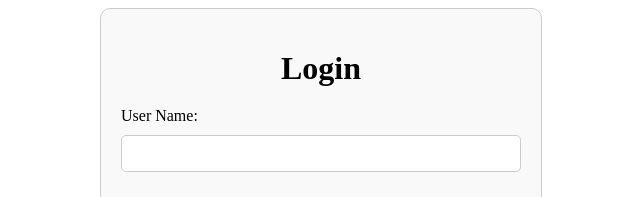
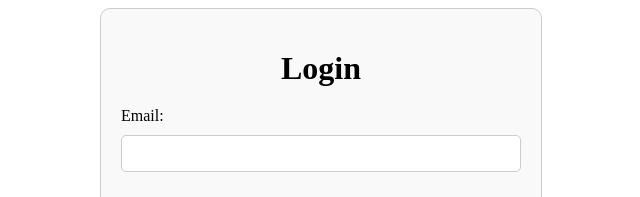
Before and after one commit to mutularyan/Simple-scrabble, a React (Vite) app in the folder Frontend/: page /login in a window 1280 px wide. Shown: the top 197 px of the page, without its empty margins (319-959 px from the left). Built offline with nearby package versions, Linux system fonts and the light colour scheme.

Commit message:
Minor changes

```diff
--- a/Frontend/src/APP/Pages/LogIn/index.jsx
+++ b/Frontend/src/APP/Pages/LogIn/index.jsx
@@ -5,7 +5,7 @@
 import { useNavigate } from "react-router-dom";
 
 function Login() {
-    const [name, setName] = useState('');
+    const [email, setEmail] = useState('');
     const [password, setPassword] = useState('');
     const [errorMessage, setErrorMessage] = useState(null);
     const { setUser, setToken } = useContext(APPCONTEXT);
@@ -13,13 +13,13 @@
 
     const handleSubmit = (e) => {
         e.preventDefault();
-        console.log('Form submitted:', { name, password });
+        console.log('Form submitted:', { email, password });
 
         axios({
             method: "POST",
             url: "http://127.0.0.1:9000/login",
             data: {
-              name: name,
+              email: email,
               password: password,
             },
           })
@@ -41,13 +41,13 @@
             <h1>Login</h1>
             <form onSubmit={handleSubmit}>
                 <div className="form-class">
-                    <label htmlFor="name">User Name:</label>
+                    <label htmlFor="email">Email:</label>
                     <input
-                        type="text"
-                        id="name"
-                        name="name"
-                        value={name}
-                        onChange={(e) => setName(e.target.value)}
+                        type="email"
+                        id="email"
+                        name="email"
+                        value={email}
+                        onChange={(e) => setEmail(e.target.value)}
                         required
                     />
                 </div>
```
